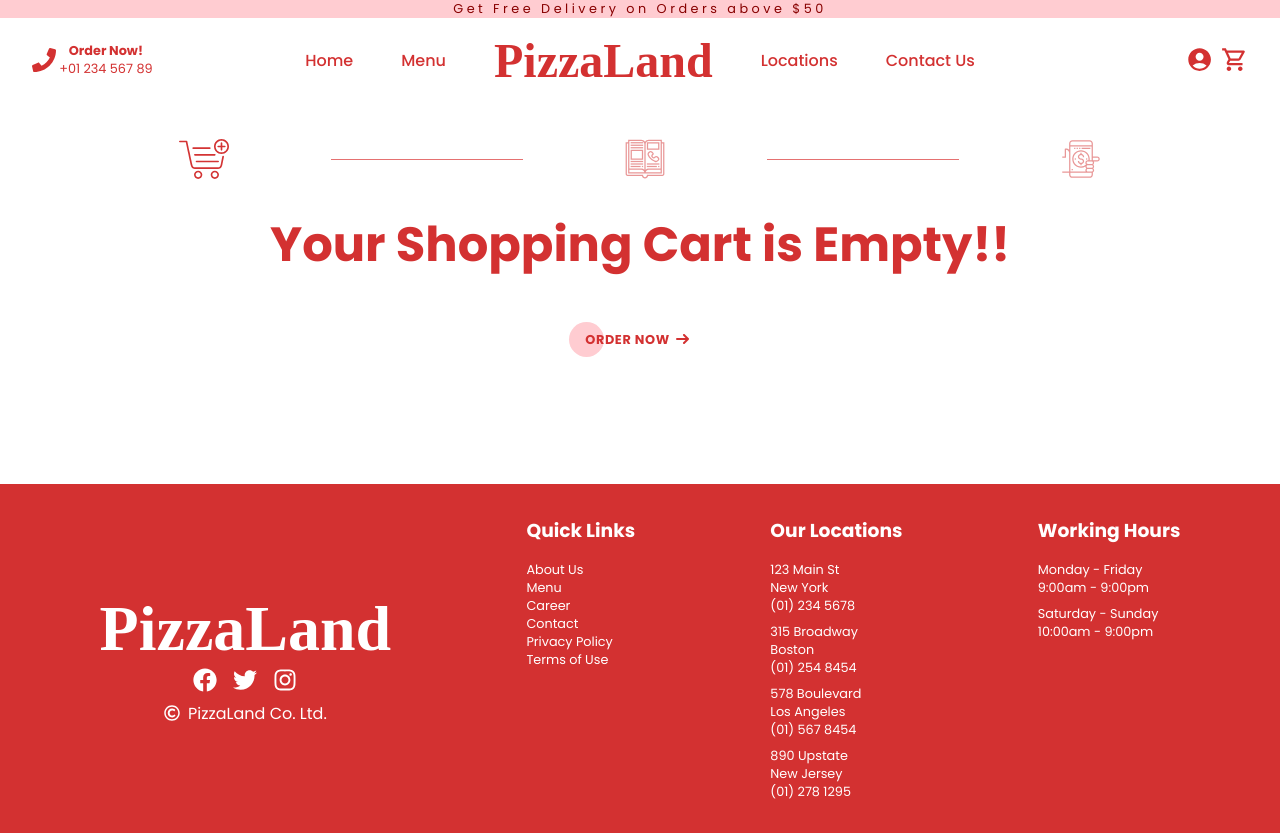
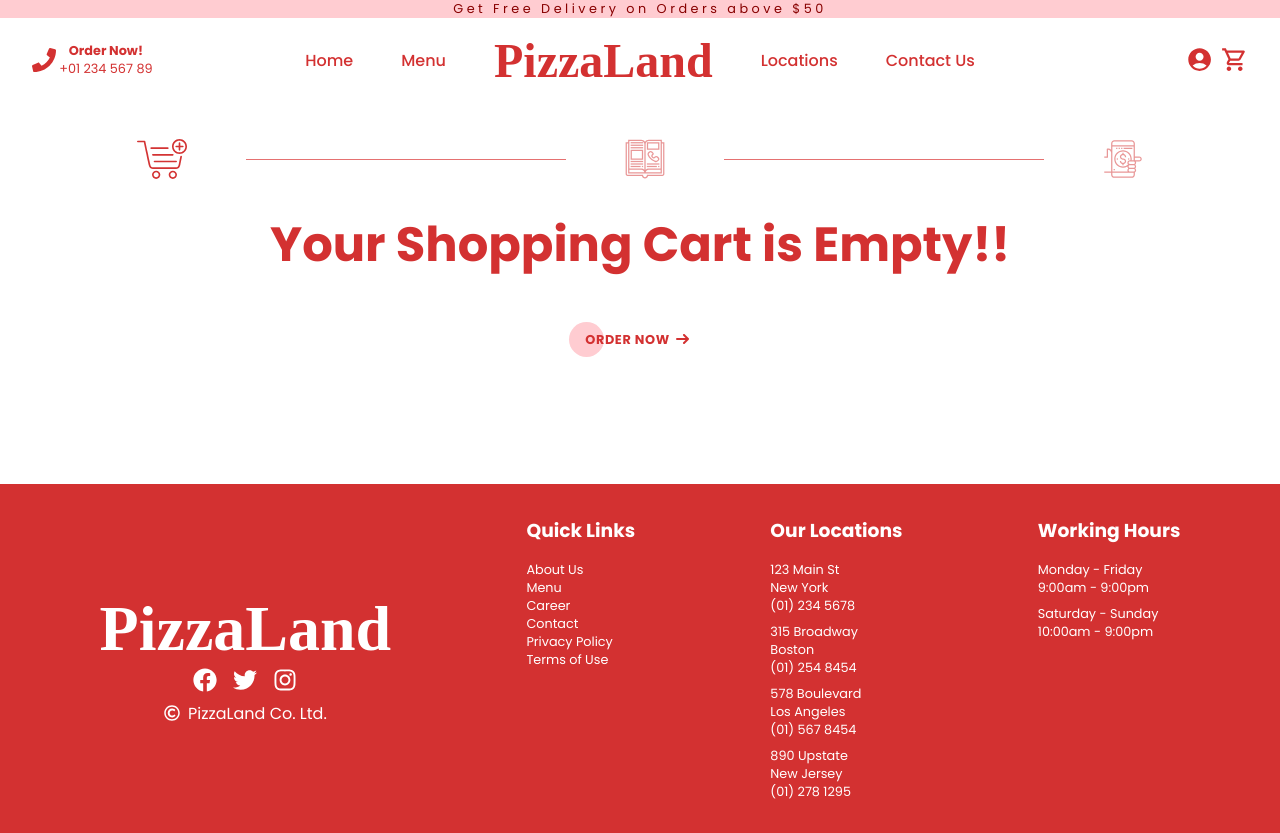
Before and after one commit to zeetaen1989/pizza-delivery, a Next.js app: page /cart in a window 1280 px wide. Built offline with nearby package versions, Linux system fonts and the light colour scheme; a web font is replaced by a local one.

Commit message:
style: width of the hr element modified

```diff
--- a/components/layouts/Cart/Cart.module.scss
+++ b/components/layouts/Cart/Cart.module.scss
@@ -16,7 +16,7 @@
       hr {
         border: none;
         border-top: 0.1rem solid a.$primary-clr-2;
-        width: 12rem;
+        width: 20rem;
       }
     }
   }
```
